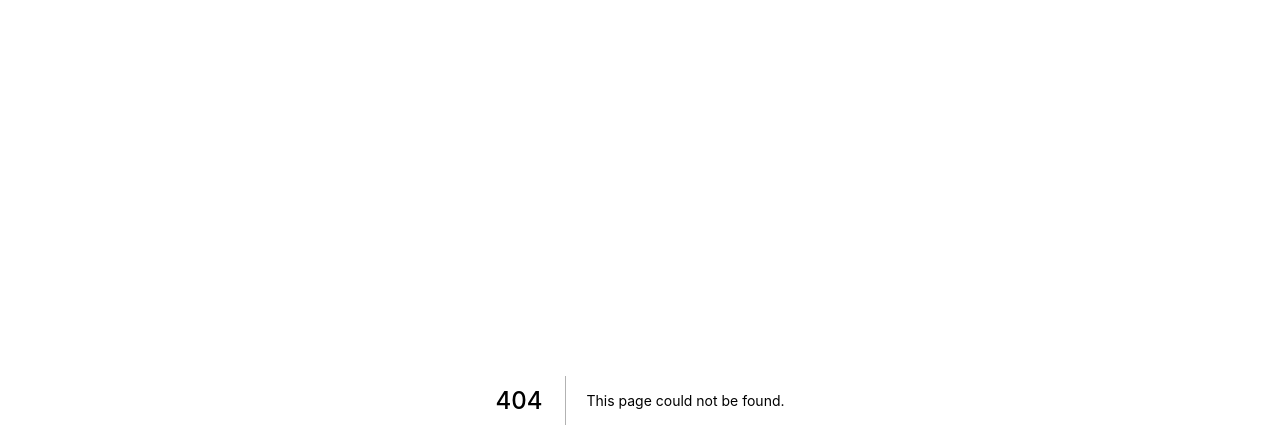
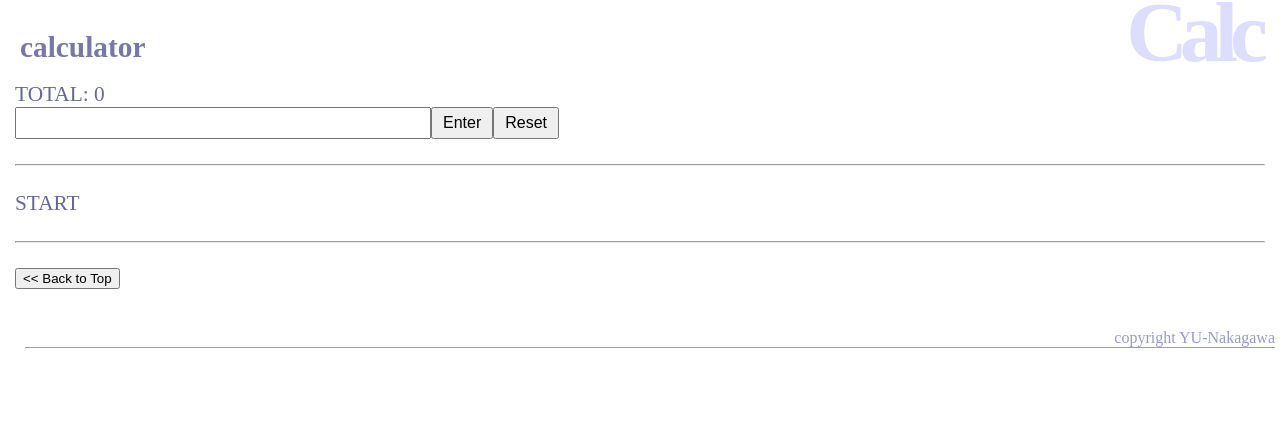
Before and after one commit to nagawa-hub/calc_app, a Next.js app: page /calc in a window 1280 px wide. Before the commit this address had no page. Shown: the top 448 px of the page. Built offline with nearby package versions, Linux system fonts and the light colour scheme.

Commit message:
電卓を作成

```diff
--- /dev/null
+++ b/components/Calc.js
@@ -0,0 +1,78 @@
+import React, {Component} from "react";
+import { connect } from "react-redux";
+
+class Calc extends Component {
+  style = {
+    fontSize: "12pt",
+    padding: "5px 10px"
+  }
+
+  constructor(props) {
+    super(props);
+    this.state = {
+      input: "",
+    };
+    this.onChange = this.onChange.bind(this);
+    this.onKeyPress = this.onKeyPress.bind(this);
+    this.doAction = this.doAction.bind(this);
+    this.reset = this.reset.bind(this);
+  }
+
+  onChange(e){
+    this.setState({
+      input: e.target.value
+    });
+  }
+
+  onKeyPress(e){
+    if (event.keyCode == 13) {
+      this.doAction(e);
+    }
+  }
+
+  doAction(e){
+    this.setState({
+      input: "",
+    });
+    return this.props.dispatch({ type:"ENTER",
+      value: this.state.input });
+  }
+
+  reset() {
+    this.setState({
+      input: "",
+    });
+    return this.props.dispatch({ type:"RESET" });
+  }
+
+  render() {
+    let result = [];
+    let n = this.props.data.length;
+    for(let i = 0; i < n; i++){
+      result.push(<tr key={i}>
+        <th>{this.props.data[i]}</th>
+        <td>{this.props.number[i]}</td>
+      </tr>);
+    }
+    return (
+      <div>
+        <p>TOTAL: {this.props.result}</p>
+        <input type="text" style={this.style} size="40"
+          value={this.state.input}
+          onChange={this.onChange} onKeyPress={this.onKeyPress} />
+        <button style={this.style} onClick={this.doAction}>
+          Enter</button>
+        <button style={this.style} onClick={this.reset}>
+          Reset</button>
+          <hr />
+          <table>
+            <tbody>{result}</tbody>
+          </table>
+          <p>{this.props.message}</p>
+      </div>
+    )
+ }
+}
+
+Calc = connect((state)=> state)(Calc);
+export default Calc;
--- /dev/null
+++ b/pages/calc.js
@@ -0,0 +1,15 @@
+import Link from "next/link";
+import Layout from "../components/Layout";
+import Calc from "../components/Calc";
+
+export default () =>(
+  <Layout header="Calc" title="calculator">
+    <Calc />
+    <hr/>
+    <div>
+      <Link href="/">
+        <button>&lt;&lt; Back to Top</button>
+      </Link>
+    </div>
+  </Layout>
+)
--- a/pages/index.js
+++ b/pages/index.js
@@ -6,7 +6,7 @@
   <Layout header="Next" title="Top page.">
     <Counter />
     <hr/>
-    <Link href="/other">
+    <Link href="/calc">
       <button>Go to Other page &gt;&gt;</button>
     </Link>
   </Layout>
--- a/static/Style.js
+++ b/static/Style.js
@@ -36,4 +36,26 @@
     color: #669;
     font-size: 16pt;
   }
+  hr {
+    margin: 25px 0px;
+  }
+  tr {
+    margin: 0px;
+  }
+  th {
+    font-size: 14pt;
+    font-weight: plain;
+    text-align: left;
+    padding: 0px 20px;
+    margin: 0px;
+    border-bottom: 1px solid gray;
+  }
+  td {
+    font-size: 14pt;
+    font-weight: plain;
+    text-align: right;
+    padding: 0px 20px;
+    margin: 0px;
+    border-bottom: 1px solid gray;
+  }
   `}</style>
```
